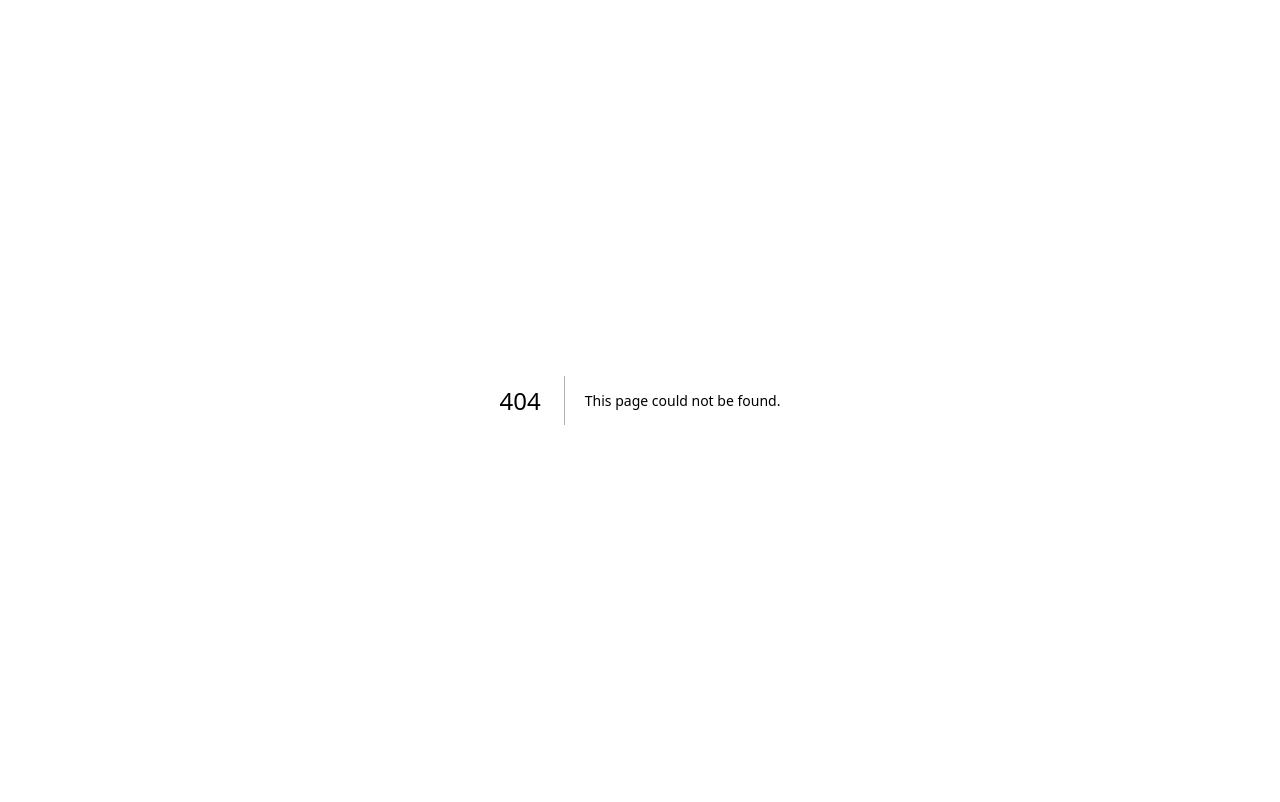
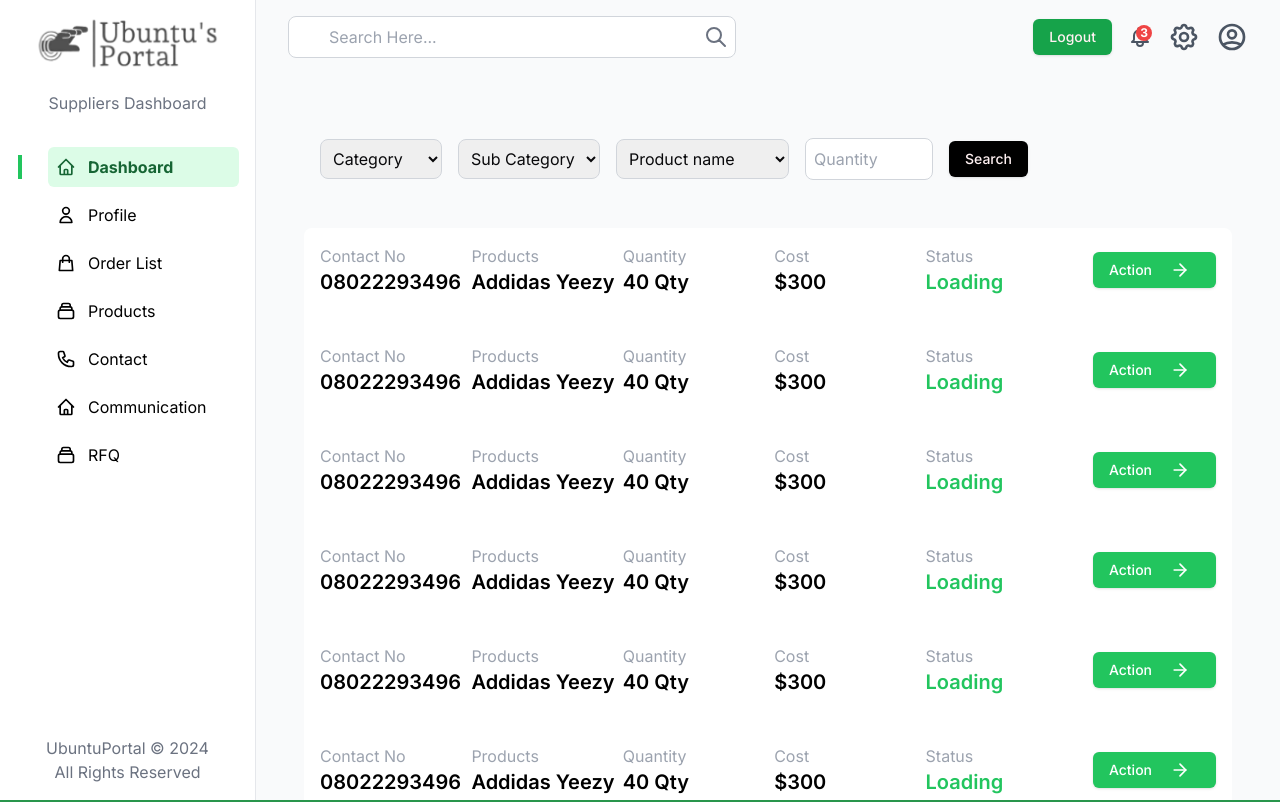
Before and after one commit to ubuntuportal/ubuntu_portal, a Next.js app in the folder ubuntu_portal_frontend/: page /supplier/dashboard/order-list in a window 1280 px wide. Before the commit this address had no page. Shown: the top 802 px of the page. Built offline with nearby package versions, Linux system fonts and the light colour scheme.

Commit message:
Supplier/Dashboard/order-list Is completed

```diff
--- /dev/null
+++ b/ubuntu_portal_frontend/app/supplier/dashboard/order-list/page.tsx
@@ -0,0 +1,22 @@
+import React from "react";
+
+import OrderFilter from "@/components/supplier/OrderList/OrderFilter";
+import OrderTable from "@/components/supplier/OrderList/OrderTable";
+
+export default function OrderList() {
+  return (
+    <div className="p-8 m-4 flex flex-col gap-8">
+      {/* Parent container with fixed width for both components */}
+      <div className="w-full max-w-7xl mx-auto">
+        {/* Order Filter */}
+        <div className="w-full">
+          <OrderFilter />
+        </div>
+        {/* Order Table */}
+        <div className="mt-8 w-full">
+          <OrderTable />
+        </div>
+      </div>
+    </div>
+  );
+}
--- a/ubuntu_portal_frontend/components/supplier/Dashboard/Layouts/Sidebar.tsx
+++ b/ubuntu_portal_frontend/components/supplier/Dashboard/Layouts/Sidebar.tsx
@@ -15,7 +15,11 @@
   const menuItems = [
     { name: "Dashboard", icon: HomeIcon, href: "/supplier/dashboard" },
     { name: "Profile", icon: UserIcon, href: "/supplier/dashboard/profile" },
-    { name: "Store", icon: ShoppingBagIcon, href: "/supplier/dashboard/store" },
+    {
+      name: "Order List",
+      icon: ShoppingBagIcon,
+      href: "/supplier/dashboard/order-list",
+    },
     {
       name: "Products",
       icon: CollectionIcon,
--- /dev/null
+++ b/ubuntu_portal_frontend/components/supplier/OrderList/OrderFilter.tsx
@@ -0,0 +1,55 @@
+import React, { Component } from "react";
+import { Button } from "@/components/ui/button";
+
+const OrderFilter = () => {
+  return (
+    <div className="flex gap-4 items-center p-4 rounded-lg flex-nowrap w-full">
+      {/* Category Filter 1 */}
+      <div className="w-auto">
+        <select className="border border-gray-300 p-2 rounded-lg focus:outline-none focus:border-green-500">
+          <option value="">Category</option>
+          <option value="electronics">Electronics</option>
+          <option value="clothing">Clothing</option>
+          <option value="machinery">Machinery</option>
+        </select>
+      </div>
+
+      {/* Category Filter 2 */}
+      <div className="w-auto">
+        <select className="border border-gray-300 p-2 rounded-lg focus:outline-none focus:border-green-500">
+          <option value="">Sub Category</option>
+          <option value="food">Food</option>
+          <option value="furniture">Furniture</option>
+          <option value="chemicals">Chemicals</option>
+        </select>
+      </div>
+
+      {/* Category Filter 3 */}
+      <div className="w-auto">
+        <select className="border border-gray-300 p-2 rounded-lg focus:outline-none focus:border-green-500">
+          <option value="">Product name</option>
+          <option value="automobile">Addidas sneakers</option>
+          <option value="automobile">Addidas sneakers</option>
+          <option value="automobile">Addidas sneakers</option>
+          <option value="automobile">Addidas sneakers</option>
+        </select>
+      </div>
+
+      {/* Quantity Filter*/}
+      <div>
+        <input
+          type="number"
+          placeholder="Quantity"
+          className="border border-gray-300 p-2 rounded-lg focus:outline-none focus:border-green-500 w-32"
+        />
+      </div>
+
+      {/* Search Box */}
+      <div>
+        <Button className="bg-black">Search</Button>
+      </div>
+    </div>
+  );
+};
+
+export default OrderFilter;
--- /dev/null
+++ b/ubuntu_portal_frontend/components/supplier/OrderList/OrderTable.tsx
@@ -0,0 +1,161 @@
+import React from "react";
+import { Button } from "@/components/ui/button";
+
+import { FiArrowRight } from "react-icons/fi";
+
+// Sample RFQ data (you can replace this with dynamic data later)
+const OrderData = [
+  {
+    contact: "08022293496",
+    product: "Addidas Yeezy",
+    quantity: "40 Qty",
+    cost: "300",
+    status: "Loading",
+  },
+  {
+    contact: "08022293496",
+    product: "Addidas Yeezy",
+    quantity: "40 Qty",
+    cost: "300",
+    status: "Loading",
+  },
+  {
+    contact: "08022293496",
+    product: "Addidas Yeezy",
+    quantity: "40 Qty",
+    cost: "300",
+    status: "Loading",
+  },
+  {
+    contact: "08022293496",
+    product: "Addidas Yeezy",
+    quantity: "40 Qty",
+    cost: "300",
+    status: "Loading",
+  },
+  {
+    contact: "08022293496",
+    product: "Addidas Yeezy",
+    quantity: "40 Qty",
+    cost: "300",
+    status: "Loading",
+  },
+  {
+    contact: "08022293496",
+    product: "Addidas Yeezy",
+    quantity: "40 Qty",
+    cost: "300",
+    status: "Loading",
+  },
+  {
+    contact: "08022293496",
+    product: "Addidas Yeezy",
+    quantity: "40 Qty",
+    cost: "300",
+    status: "Loading",
+  },
+  {
+    contact: "08022293496",
+    product: "Addidas Yeezy",
+    quantity: "40 Qty",
+    cost: "300",
+    status: "Loading",
+  },
+  {
+    contact: "08022293496",
+    product: "Addidas Yeezy",
+    quantity: "40 Qty",
+    cost: "300",
+    status: "Loading",
+  },
+  {
+    contact: "08022293496",
+    product: "Addidas Yeezy",
+    quantity: "40 Qty",
+    cost: "300",
+    status: "Loading",
+  },
+  {
+    contact: "08022293496",
+    product: "Addidas Yeezy",
+    quantity: "40 Qty",
+    cost: "300",
+    status: "Loading",
+  },
+  {
+    contact: "08022293496",
+    product: "Addidas Yeezy",
+    quantity: "40 Qty",
+    cost: "300",
+    status: "Loading",
+  },
+  {
+    contact: "08022293496",
+    product: "Addidas Yeezy",
+    quantity: "40 Qty",
+    cost: "300",
+    status: "Loading",
+  },
+  {
+    contact: "08022293496",
+    product: "Addidas Yeezy",
+    quantity: "40 Qty",
+    cost: "300",
+    status: "Loading",
+  },
+];
+
+const OrderTable = () => {
+  return (
+    <div className="p-4 flex flex-col gap-y-12 bg-white rounded-lg mb-8">
+      {/* Data Rows */}
+      {OrderData.map((OrderData, index) => (
+        <div key={index} className="flex justify-between items-center">
+          {/* Smart RFQ ID */}
+          <div className="w-1/4 text-left">
+            <div className="text-gray-400">Contact No</div>
+            <div className="text-black text-xl font-semibold ">
+              {OrderData.contact}
+            </div>
+          </div>
+
+          <div className="w-1/4 text-left">
+            <div className="text-gray-400">Products</div>
+            <div className="text-black text-xl font-semibold ">
+              {OrderData.product}
+            </div>
+          </div>
+
+          <div className="w-1/4 text-left">
+            <div className="text-gray-400">Quantity</div>
+            <div className="text-black text-xl font-semibold ">
+              {OrderData.quantity}
+            </div>
+          </div>
+
+          <div className="w-1/4 text-left">
+            <div className="text-gray-400">Cost</div>
+            <div className="text-black text-xl font-semibold ">
+              ${OrderData.cost}
+            </div>
+          </div>
+          <div className="w-1/4 text-left">
+            <div className="text-gray-400">Status</div>
+            <div className="text-green-500 text-xl font-semibold ">
+              {OrderData.status}
+            </div>
+          </div>
+          {/* View Proposal Button */}
+          <div className="ml-4">
+            <Button className="bg-green-500 text-white flex items-center gap-2">
+              Action
+              <FiArrowRight className="h-5 w-10" /> {/* Arrow Icon */}
+            </Button>
+          </div>
+        </div>
+      ))}
+    </div>
+  );
+};
+
+export default OrderTable;
--- a/ubuntu_portal_frontend/package.json
+++ b/ubuntu_portal_frontend/package.json
@@ -40,8 +40,8 @@
   },
   "devDependencies": {
     "@types/node": "^20",
-    "@types/react": "^18",
-    "@types/react-dom": "^18",
+    "@types/react": "^18.3.8",
+    "@types/react-dom": "^18.3.0",
     "autoprefixer": "^10.4.20",
     "eslint": "^8",
     "eslint-config-next": "14.2.5",
```
Also changed, not shown: 1 other file (tests, documents, lock files or other folders).
